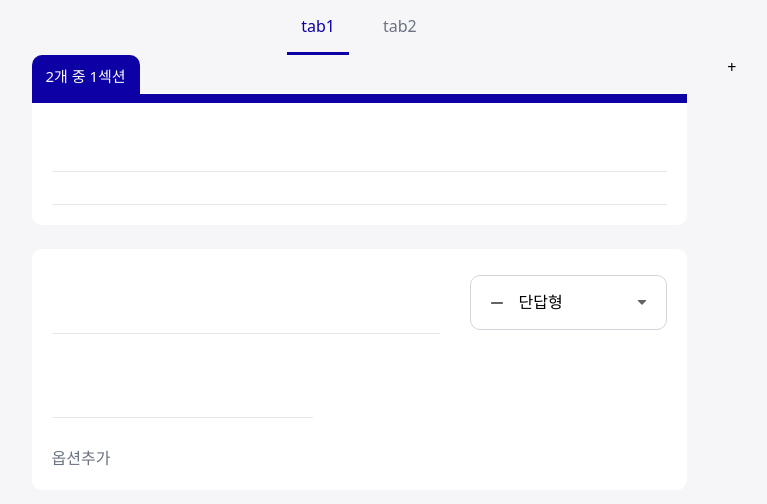
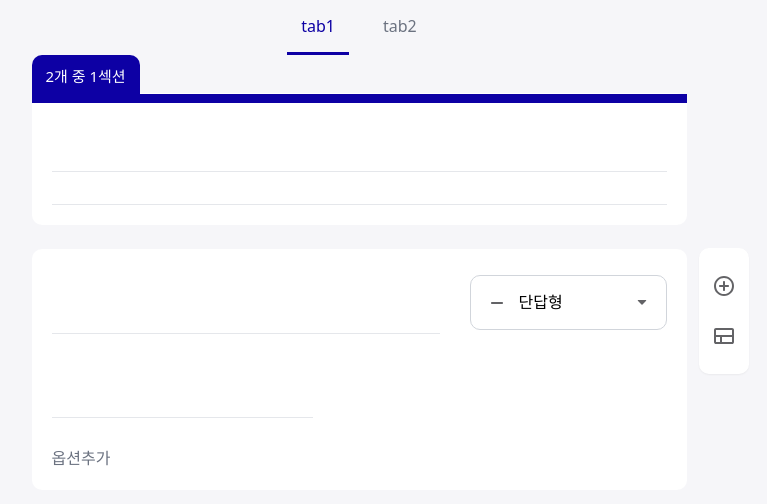
Before and after one commit to 06kimr/multi-form-survey, a React (Vite) app: page / in a window 1280 px wide. Shown: the top 504 px of the page, without its empty margins (281-1048 px from the left). Built offline with nearby package versions, Linux system fonts and the light colour scheme.

Commit message:
[FEAT] floating menu added

```diff
--- /dev/null
+++ b/src/components/edit/EditorMenu.tsx
@@ -0,0 +1,24 @@
+import classNames from "classnames";
+import PlusIcon from "../../assets/icons/add_circle.svg?react";
+import SectionPlusIcon from "../../assets/icons/view_comfy.svg?react";
+import { useSurveyStore } from "../../store";
+import { Cn } from "../../types/global";
+
+export default function EditorMenu({ className }: Cn) {
+  const surveyStore = useSurveyStore();
+  return (
+    <div
+      className={classNames(
+        "flex flex-col bg-white rounded-10 px-13 py-26 gap-y-26 shadow-sm",
+        className
+      )}
+    >
+      <button onClick={surveyStore.addQuestion}>
+        <PlusIcon />
+      </button>
+      <button onClick={surveyStore.addSection}>
+        <SectionPlusIcon />
+      </button>
+    </div>
+  );
+}
--- a/src/components/edit/SectionEditorList.tsx
+++ b/src/components/edit/SectionEditorList.tsx
@@ -1,13 +1,12 @@
 import { useSurveyStore } from "../../store";
+import EditorMenu from "./EditorMenu";
 import SectionEditor from "./SectionEditor";
 
 export default function SectionEditorList() {
   const surveyStore = useSurveyStore();
   return (
     <div className="relative">
-      <div className="absolute top-0 -right-50">
-        <button onClick={() => surveyStore.addQuestion()}>+</button>
-      </div>
+      <EditorMenu className="fixed bottom-30 left-[calc(100%-72px)] sm:bottom-auto sm:top-[248px]  sm:left-[calc(50%+340px)]" />
       <div>
         {surveyStore.sections.map((section) => (
           <SectionEditor key={section.id} section={section} />
--- a/src/types/global.ts
+++ b/src/types/global.ts
@@ -1,3 +1,3 @@
-export type CN<T = NonNullable<unknown>> = T & {
+export type Cn<T = NonNullable<unknown>> = T & {
   className?: string;
 };
--- a/tailwind.config.js
+++ b/tailwind.config.js
@@ -8,6 +8,9 @@ const px0_20 = Array.from({ length: 21 }, (_, i) => `${i}px`);
 export default {
   content: ["./index.html", "./src/**/*.{js,ts,jsx,tsx}"],
   theme: {
+    screens: {
+      sm: "820px",
+    },
     extend: {
       spacing: {
         ...px0_200,
```
Also changed, not shown: src/components/common/Panel.tsx (+6 -6 lines).
